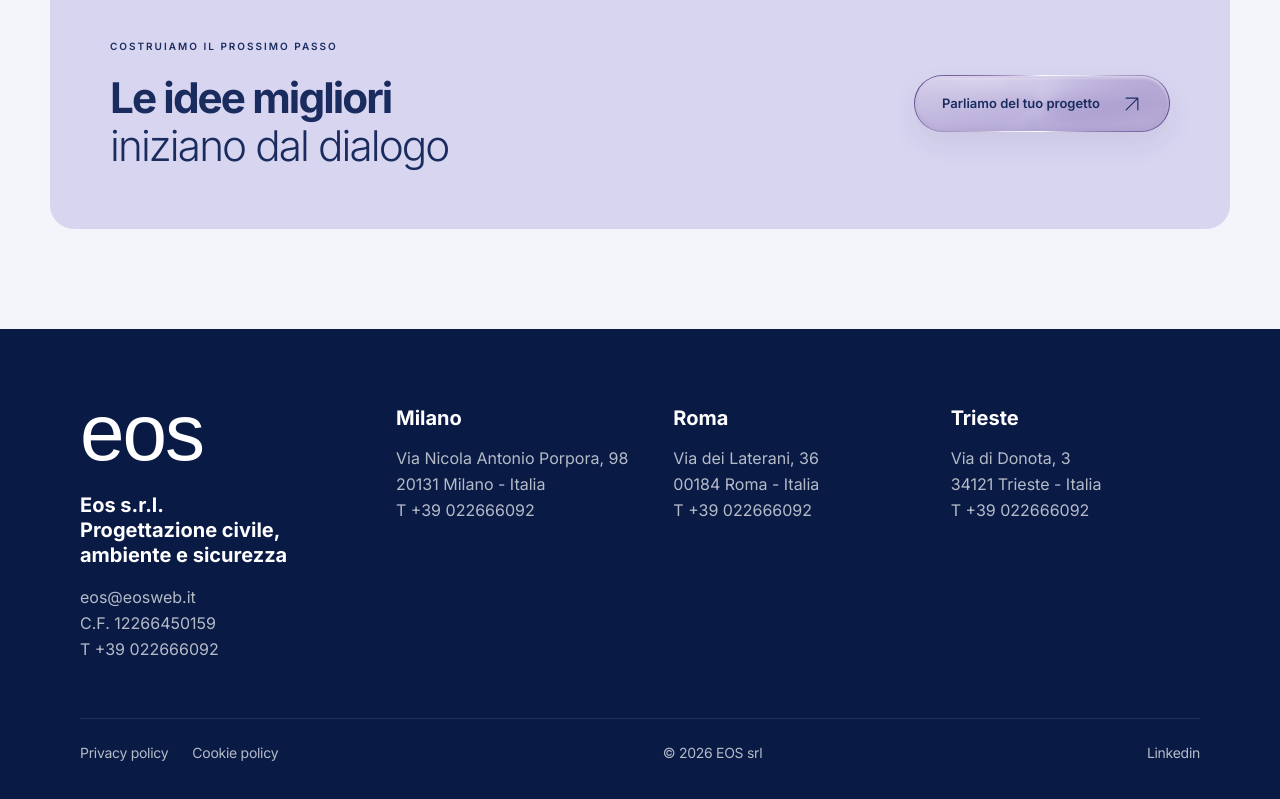
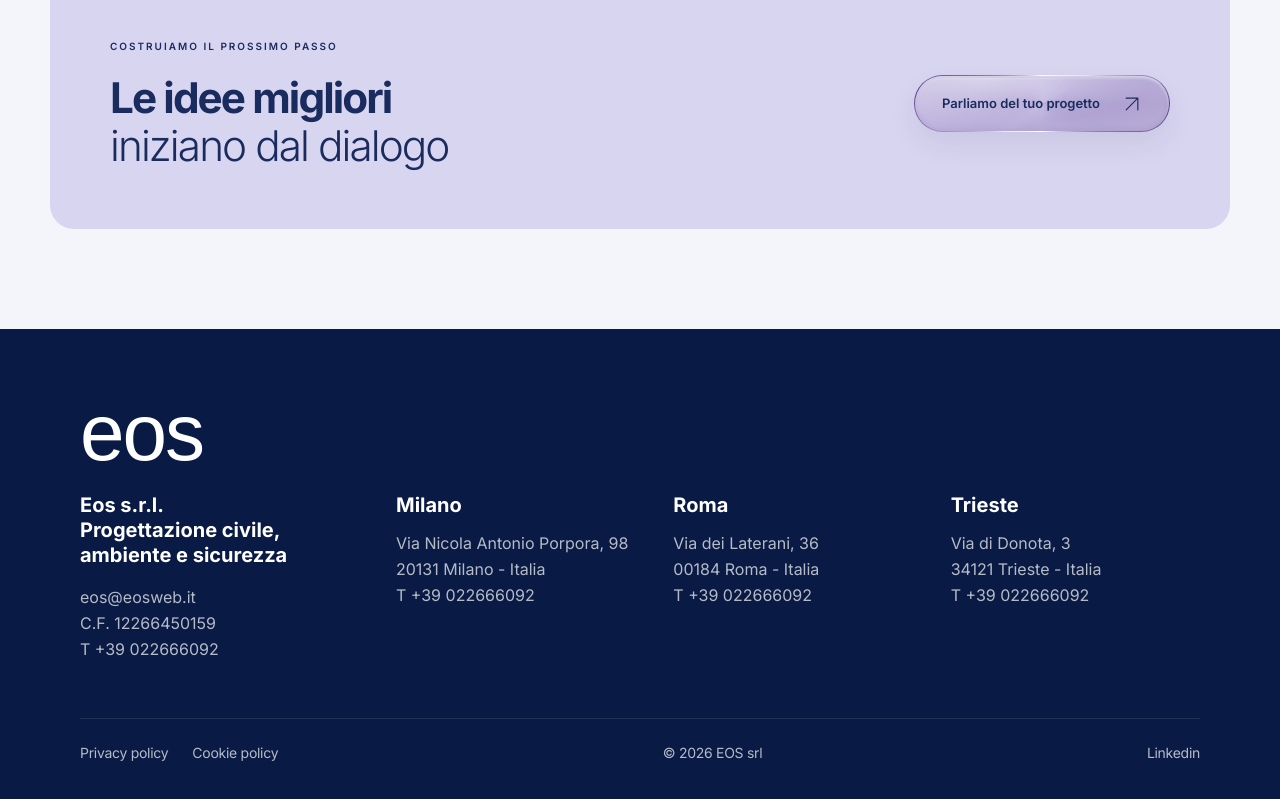
Before and after one commit to mattiamarley/eoswebsite, a Next.js app: page / in a window 1280 px wide. Shown: the part 5135-5934 px from the top of the page. Built offline with nearby package versions, Linux system fonts and the light colour scheme; no server answers; the database is empty.

Commit message:
Align footer office headings with company name

```diff
--- a/src/app/globals.css
+++ b/src/app/globals.css
@@ -890,11 +890,13 @@ header.studio-heading { padding-top:225px; padding-bottom:72px; }
 @media(max-width:640px){.admin-navigation{grid-template-columns:minmax(0,1fr) auto;gap:10px 12px}.admin-navigation>.admin-back-link{grid-column:1;grid-row:1;justify-self:start}.admin-navigation-actions{grid-column:2;grid-row:1;gap:8px}.admin-breadcrumbs{grid-column:1 / -1;grid-row:2;font-size:12px}}
 
 /* Three offices share the same order in the footer and contact maps. */
-.footer-overview{display:grid;grid-template-columns:minmax(190px,.8fr) minmax(0,2.4fr);gap:48px}
-.footer-offices{display:grid;grid-template-columns:repeat(3,minmax(0,1fr));gap:28px;padding-top:10px}
+.footer-overview{display:grid;grid-template-columns:minmax(190px,.8fr) minmax(0,2.4fr);gap:20px 48px;align-items:start}
+.footer-logo{grid-column:1;grid-row:1}
+.footer-company{grid-column:1;grid-row:2}
+.footer-offices{grid-column:2;grid-row:2;display:grid;grid-template-columns:repeat(3,minmax(0,1fr));gap:28px}
 .address-phone{display:block;width:fit-content;margin-top:14px;font-size:14px}
 .address-card .pill-button{padding:14px 18px;font-size:12px;gap:12px}
-@media(max-width:1023px){.contact-grid{grid-template-columns:1fr}.footer-overview{grid-template-columns:1fr;gap:36px}}
+@media(max-width:1023px){.contact-grid{grid-template-columns:1fr}.footer-overview{grid-template-columns:1fr;gap:20px}.footer-offices{grid-column:1;grid-row:3;margin-top:16px}}
 @media(max-width:600px){.footer-offices{grid-template-columns:1fr;gap:28px}}
 
 /* Solid navy navigation; the white halo appears only while expanded. */
--- a/src/components/Footer.tsx
+++ b/src/components/Footer.tsx
@@ -7,9 +7,9 @@ export function Footer() {
       <div className="max-w-[1440px] mx-auto px-6 sm:px-10 md:px-20 pt-12 md:pt-16 pb-8 md:pb-12">
 
         <div className="footer-overview">
+          <span className="footer-logo leading-none select-none" style={{fontFamily:'Arial, sans-serif',fontSize:'clamp(56px, 8vw, 80px)',letterSpacing:'-2px'}}>eos</span>
           <div className="footer-company">
-            <span className="leading-none select-none" style={{fontFamily:'Arial, sans-serif',fontSize:'clamp(56px, 8vw, 80px)',letterSpacing:'-2px'}}>eos</span>
-            <p className="font-bold leading-tight mt-5 mb-4 text-base md:text-[20px]">Eos s.r.l.<br/>Progettazione civile,<br/>ambiente e sicurezza</p>
+            <p className="font-bold leading-tight mb-4 text-base md:text-[20px]">Eos s.r.l.<br/>Progettazione civile,<br/>ambiente e sicurezza</p>
             <div className="text-white/70 text-sm md:text-base leading-relaxed">
               <p><a href="mailto:eos@eosweb.it">eos@eosweb.it</a></p>
               <p>C.F. 12266450159</p>
@@ -17,7 +17,7 @@ export function Footer() {
             </div>
           </div>
           <div className="footer-offices">{OFFICES.map(office=><div key={office.city}>
-            <p className="font-bold mb-3 text-base md:text-[20px]">{office.city}</p>
+            <p className="font-bold leading-tight mb-3 text-base md:text-[20px]">{office.city}</p>
             <div className="text-white/70 text-sm md:text-base leading-relaxed">
               <p>{office.address}</p><p>{office.postalCode} {office.city} - Italia</p>
               <p><a href={OFFICE_PHONE.href}>{OFFICE_PHONE.label}</a></p>
```
